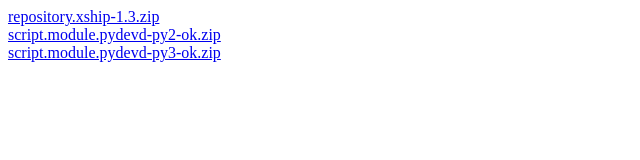
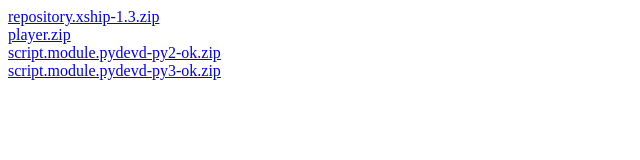
Before and after one commit to Sovilor/watchone.github.io, a plain HTML site: page index.html in a window 1280 px wide. Shown: the whole page, without its empty margins (0-640 px from the left). Drawn offline with Linux system fonts and the light colour scheme.

Commit message:
add xship player TMDb Helper

```diff
--- a/index.html
+++ b/index.html
@@ -1,4 +1,6 @@
 <a href="repository.xship-1.3.zip">repository.xship-1.3.zip</a>
+<br />
+<a href="player.zip">player.zip</a>
 <br />
 <a href="script.module.pydevd-py2-ok.zip">script.module.pydevd-py2-ok.zip</a>
 <br />
```
Also changed, not shown: 1 other file.
